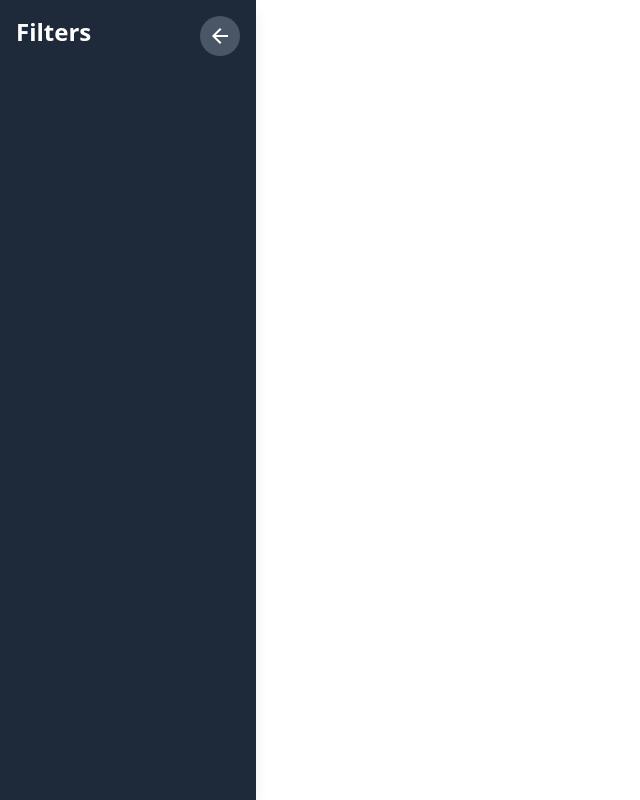
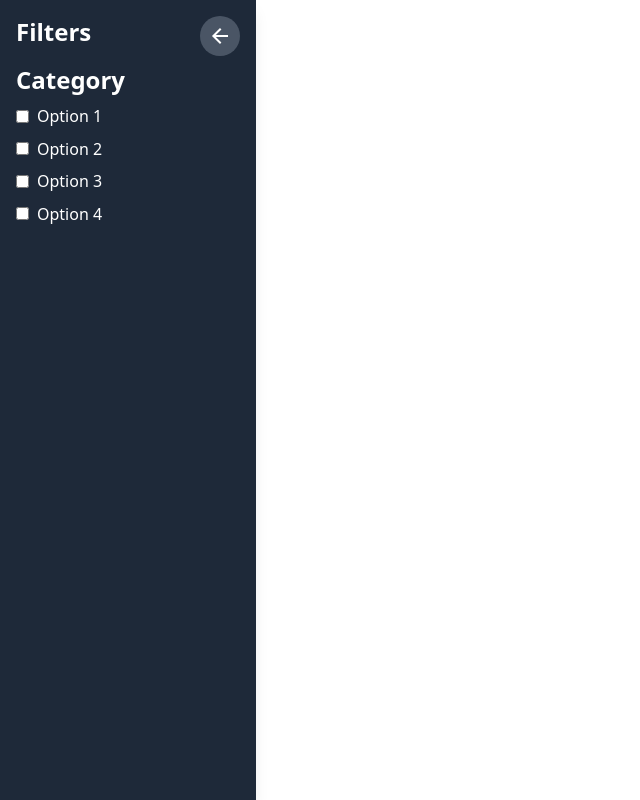
Before and after one commit to G1DY/FramerMotion, a React (Vite) app in the folder FramerMotionProjects/: page / in a window 1280 px wide. Shown: the whole page, without its empty margins (0-640 px from the left). Built offline with nearby package versions, Linux system fonts and the light colour scheme.

Commit message:
sidebar project

```diff
--- a/FramerMotionProjects/src/Sidebar/Sidebar.tsx
+++ b/FramerMotionProjects/src/Sidebar/Sidebar.tsx
@@ -5,6 +5,26 @@ import { IoMdArrowBack } from "react-icons/io";
 const sidebarVariants = {
   open: { x: 0, opacity: 1, scale: 1 },
   closed: { x: "100%", opacity: 0, scale: 0.8 },
+};
+
+const containerVariants = {
+  open: {
+    transition: {
+      staggerChildren: 0.2,
+      delayChildren: 0.1,
+    },
+  },
+  closed: {
+    transition: {
+      staggerChildren: 0.2,
+      delayChildren: 0.0,
+    },
+  },
+};
+
+const itemVariants = {
+  open: { opacity: 1, y: 0, scale: 1 },
+  closed: { opacity: 0, y: -20, scale: 0.95 },
 };
 
 const Sidebar = () => {
@@ -28,7 +48,42 @@ const Sidebar = () => {
             <IoMdArrowBack className="h-6 w-6" />
           </button>
           <h2 className="mb-4 text-white text-2xl font-bold">Filters</h2>
-          <div className="space-y-4"></div>
+          <motion.div
+            variants={containerVariants}
+            initial="open"
+            animate={isOpen ? "open" : "closed"}
+            className="space-y-4"
+          >
+            <motion.div variants={itemVariants}>
+              <h4 className="text-2xl font-semibold">Category</h4>
+              <ul>
+                <li>
+                  <label className="inline-flex items-center mt-2">
+                    <input type="checkbox" className="form-checkbox" />
+                    <span className="ml-2">Option 1</span>
+                  </label>
+                </li>
+                <li>
+                  <label className="inline-flex items-center mt-2">
+                    <input type="checkbox" className="form-checkbox" />
+                    <span className="ml-2">Option 2</span>
+                  </label>
+                </li>
+                <li>
+                  <label className="inline-flex items-center mt-2">
+                    <input type="checkbox" className="form-checkbox" />
+                    <span className="ml-2">Option 3</span>
+                  </label>
+                </li>
+                <li>
+                  <label className="inline-flex items-center mt-2">
+                    <input type="checkbox" className="form-checkbox" />
+                    <span className="ml-2">Option 4</span>
+                  </label>
+                </li>
+              </ul>
+            </motion.div>
+          </motion.div>
         </div>
       </motion.div>
     </div>
```
